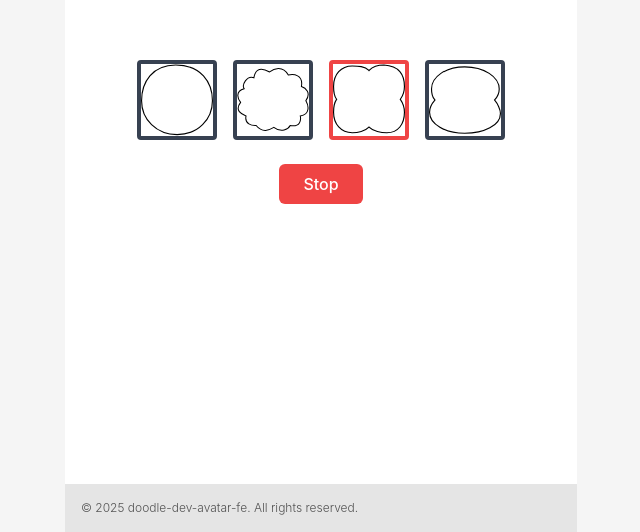
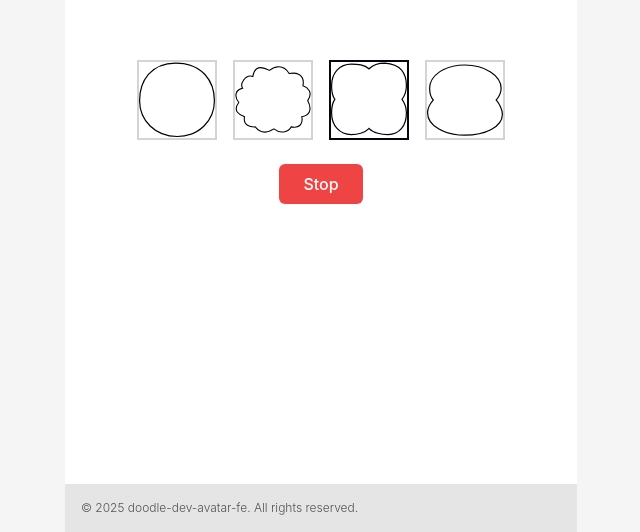
Before and after one commit to doodle-dev-avatar/doodle-dev-avatar-fe, a Next.js app: page /select/face in a window 1280 px wide. Shown: the part 268-800 px from the top of the page, without its empty margins (319-959 px from the left). Built offline with nearby package versions, Linux system fonts and the light colour scheme; a web font is replaced by a local one.

Commit message:
fix: 랜덤 선택 스타일 변경

```diff
--- a/src/components/widgets/SlotMachine.tsx
+++ b/src/components/widgets/SlotMachine.tsx
@@ -90,10 +90,10 @@ const SlotMachine: React.FC<SlotMachineProps> = ({ items, selectType }) => {
                 align="center"
                 justify="center"
                 key={index}
-                className={`w-20 h-20 flex text-3xl font-bold border-4 rounded ${
+                className={`w-20 h-20 flex text-base font-bold border-2 ${
                   index + rowIndex * Math.ceil(items.length / 2) === activeIndex
-                    ? 'border-red-500'
-                    : 'border-gray-700'
+                    ? 'border-gray-950'
+                    : 'border-gray-300'
                 }`}
               >
                 {item.component}
```
